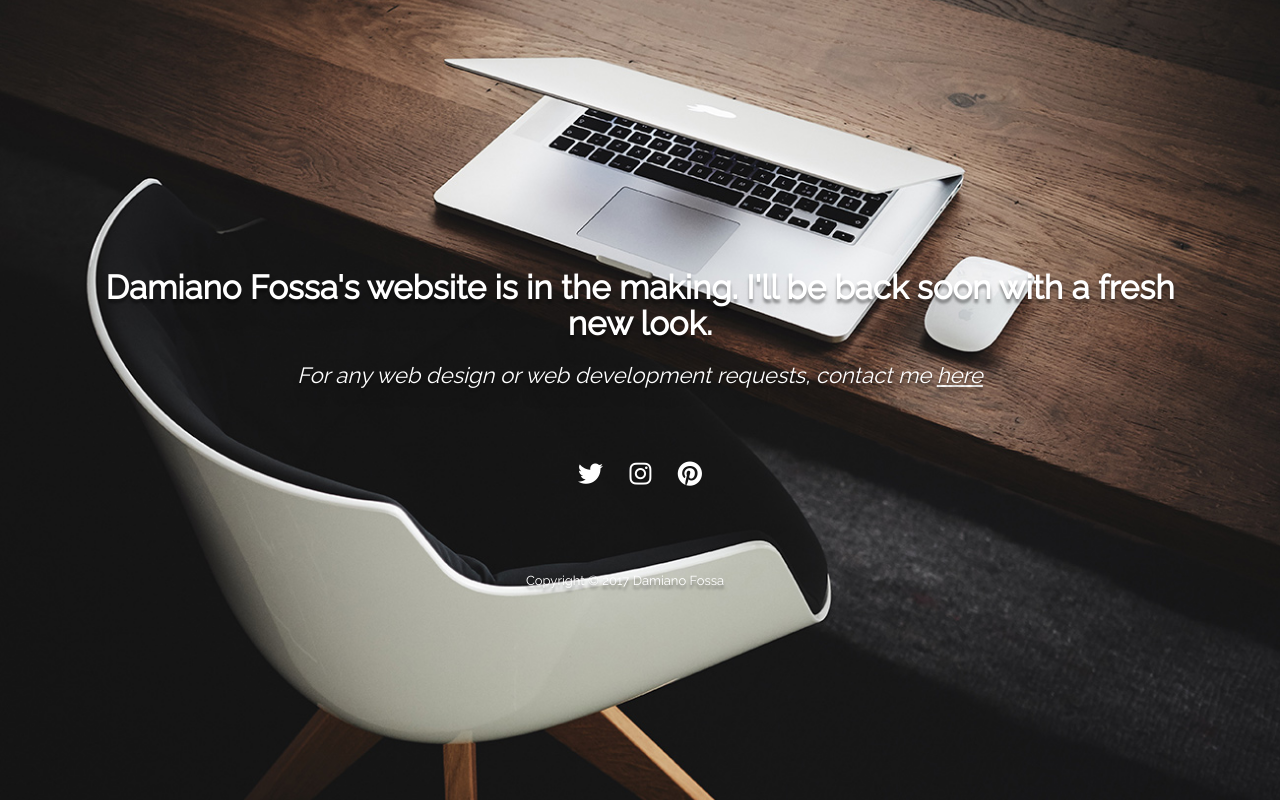
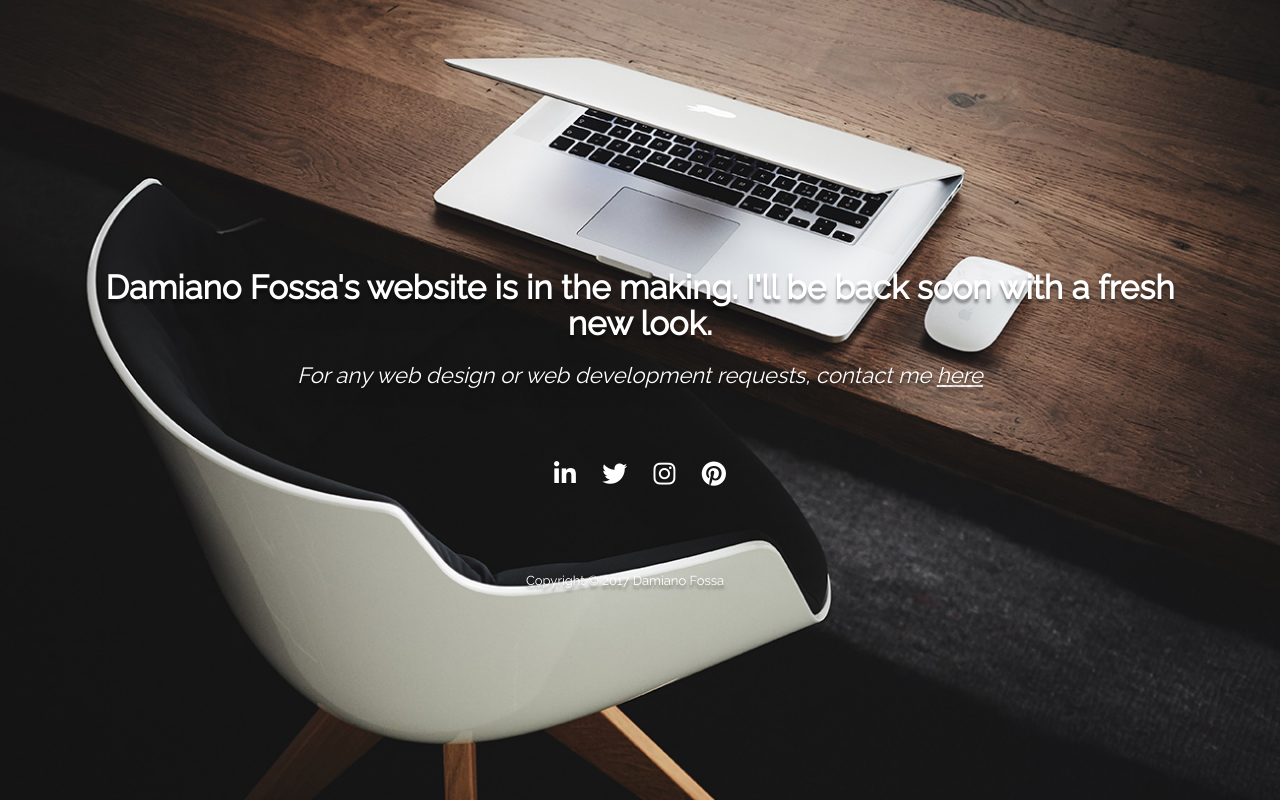
Before and after one commit to DamianFox/landing-page, a plain HTML site: page index.html in a window 1280 px wide. Drawn offline with Linux system fonts and the light colour scheme.

Commit message:
linkedin icon

```diff
--- a/index.html
+++ b/index.html
@@ -49,7 +49,8 @@
             <div class="row">
                 <div class="col-md-12">
                     <div class="social-media-wrapper text-center">
-                        <a href="//twitter.com/damiano_fossa" target="_blank"><i class="fa fa-twitter"></i></a>
+                        <a href="//www.linkedin.com/in/damianofossa/" target="_blank"><i class="fa fa-linkedin"></i></a>
+                        <a href="//www.twitter.com/damiano_fossa" target="_blank"><i class="fa fa-twitter"></i></a>
                         <a href="//www.instagram.com/damianofossa/" target="_blank"><i class="fa fa-instagram"></i></a>
                         <a href="//www.pinterest.com/damianofossa/" target="_blank"><i class="fa fa-pinterest"></i></a>
                     </div>
```
